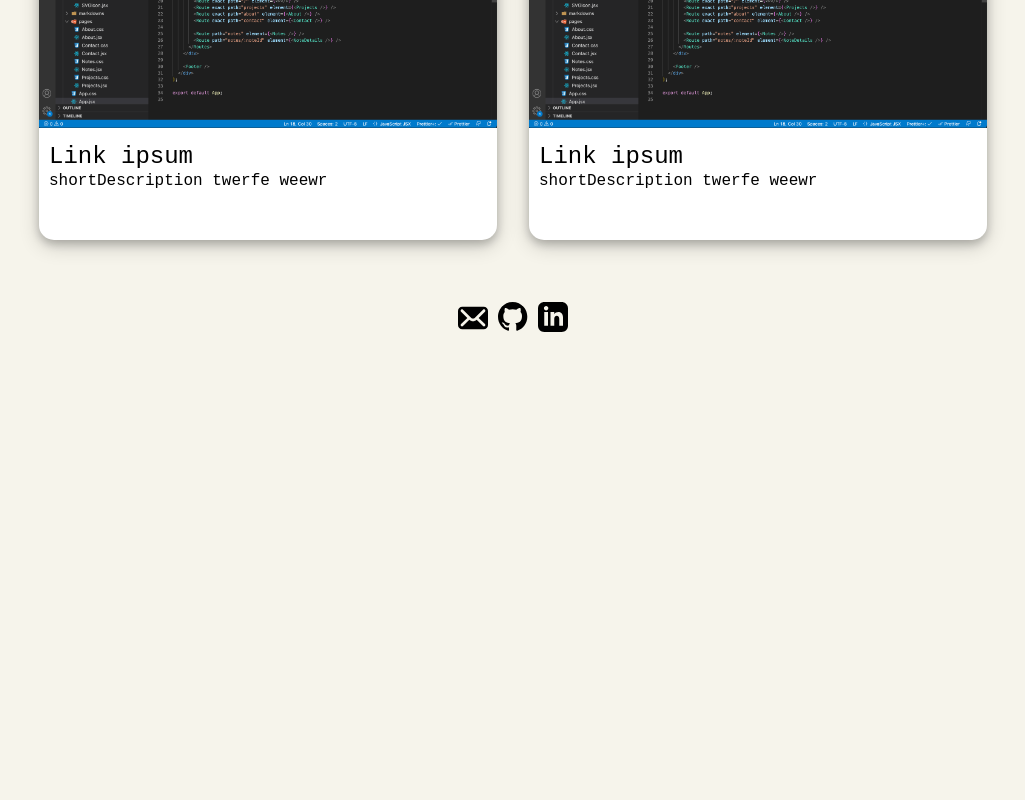
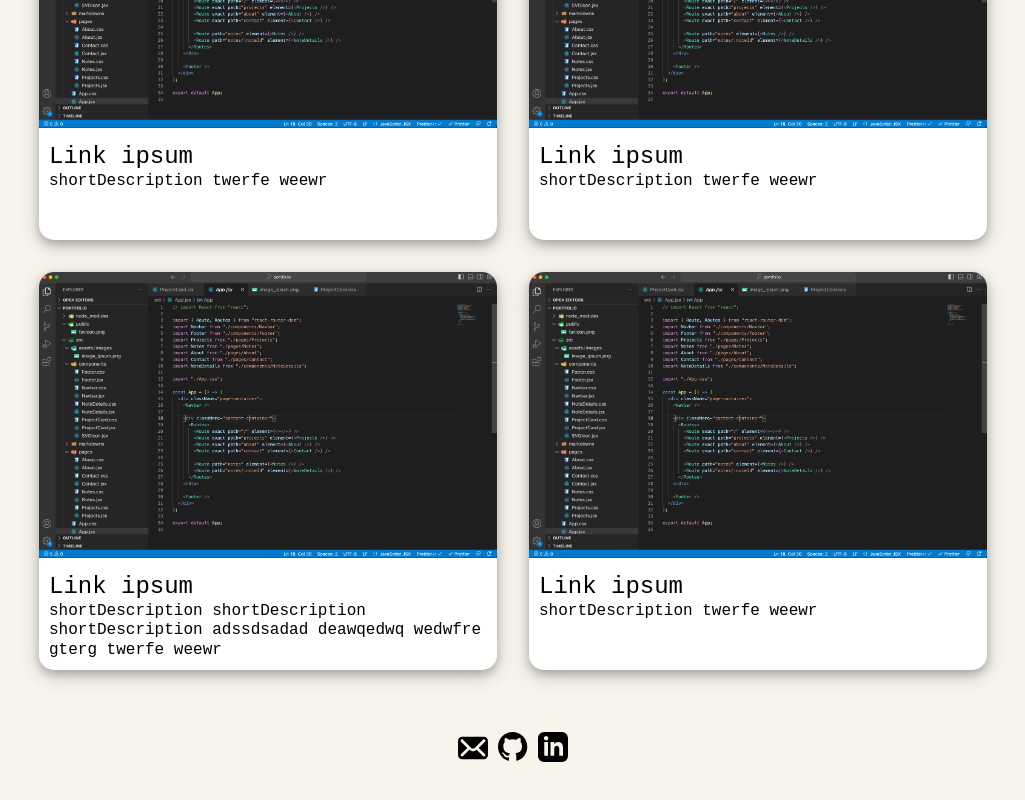
Before and after one commit to abc12345d/abc12345d.github.io, a React (Vite) app: page /projects in a window 1280 px wide. Shown: the part 1219-2019 px from the top of the page, without its empty margins (127-1152 px from the left). Before the commit the page ends 1599 px from the top, so only its background shows below. Built offline with nearby package versions, Linux system fonts and the light colour scheme.

Commit message:
try github workflow

```diff
--- a/src/pages/Projects.jsx
+++ b/src/pages/Projects.jsx
@@ -13,6 +13,11 @@ const Projects = () => (
       <ProjectCard shortDescription="shortDescription twerfe weewr" />
       <ProjectCard shortDescription="shortDescription twerfe weewr" />
       <ProjectCard shortDescription="shortDescription twerfe weewr" />
+      <ProjectCard
+        shortDescription="shortDescription shortDescription shortDescription adssdsadad deawqedwq
+    wedwfre gterg twerfe weewr"
+      />
+      <ProjectCard shortDescription="shortDescription twerfe weewr" />
     </div>
   </>
 );
```
